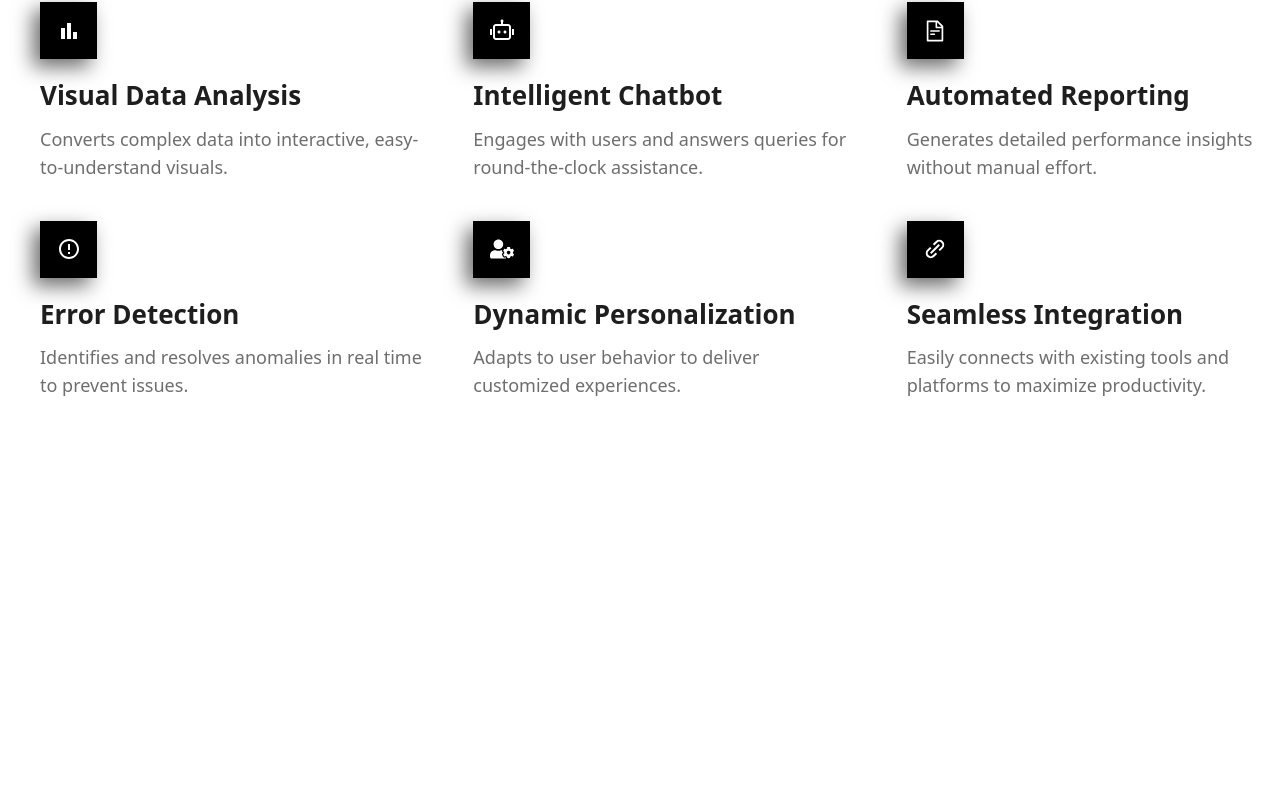
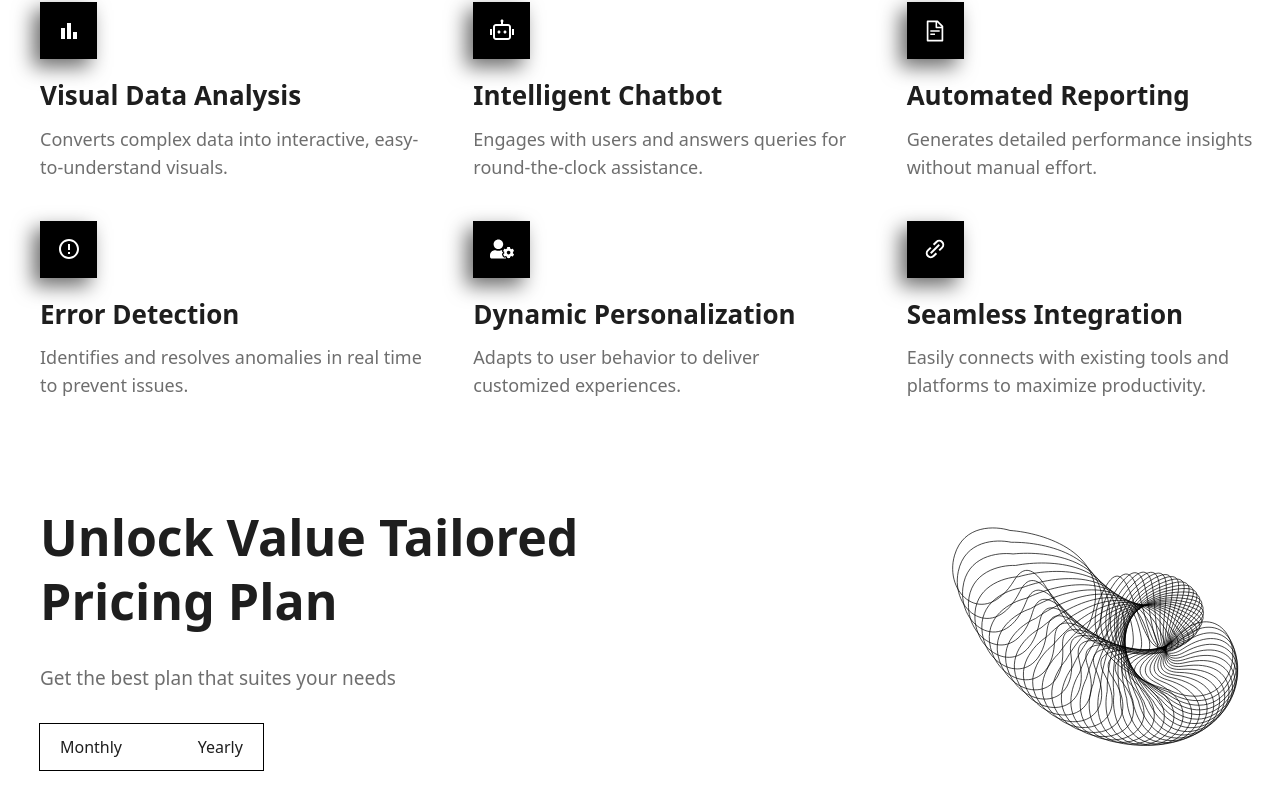
Before and after one commit to Napolite/optimal, a React (Vite) app: page / in a window 1280 px wide. Shown: the part 909-1719 px from the top of the page. Before the commit the page ends 1328 px from the top, so only its background shows below. Built offline with nearby package versions, Linux system fonts and the light colour scheme.

Commit message:
becausd I just want to commit

```diff
--- a/src/App.tsx
+++ b/src/App.tsx
@@ -1,12 +1,14 @@
 import "./App.css";
 import Navbar from "./components/Navbar/navbar";
 import Landing from "./pages/Landing/landing";
+import Pricing from "./pages/pricing";
 
 function App() {
   return (
     <>
       <Navbar />
       <Landing />
+      <Pricing />
     </>
   );
 }
--- /dev/null
+++ b/src/components/pricingbox/pricebox.tsx
@@ -0,0 +1,52 @@
+function PriceBox() {
+  const plans = [
+    {
+      name: "Basic Plan",
+      pricing: {
+        monthly: 79.99,
+        quarterly: 239.97,
+        yearly: 959.88,
+      },
+      perks: [
+        "Intelligent Data Processing for small datasets",
+        "AI-Powered Chatbots with basic functionalities",
+        "Limited Sentiment Analysis (up to 500 entries/month)",
+        "Standard support and onboarding",
+      ],
+    },
+    {
+      name: "VIP Plan",
+      pricing: {
+        monthly: 119.99,
+        quarterly: 359.97,
+        yearly: 1439.88,
+      },
+      perks: [
+        "Advanced Data Processing with real-time analytics",
+        "AI-Powered Chatbots with customization options",
+        "Fraud Detection capabilities",
+        "Sentiment Analysis for medium-scale projects (up to 2,000 entries/month)",
+        "Priority email support",
+      ],
+    },
+    {
+      name: "Premium Plan",
+      pricing: {
+        monthly: 169.69,
+        quarterly: 509.07,
+        yearly: 2036.28,
+      },
+      perks: [
+        "Unlimited Data Processing with predictive analytics",
+        "AI-Powered Chatbots with multilingual support",
+        "Fraud Detection with advanced alerting",
+        "Comprehensive Sentiment Analysis (unlimited entries)",
+        "Image Recognition and Adaptive Learning Models",
+      ],
+    },
+  ];
+
+  return <></>;
+}
+
+export default PriceBox;
--- /dev/null
+++ b/src/pages/pricing.tsx
@@ -0,0 +1,30 @@
+import { useState } from "react";
+import PricingImg from "../assets/solution.svg";
+
+function Pricing() {
+  const [clicked, setClicked] = useState<"Monthly" | "Yearly">("Monthly");
+  return (
+    <div className="mt-[100px] mb-[100px]">
+      <div className="w-full flex items-center justify-between h-[236.39px] ">
+        <div>
+          <div className="text-[50px] w-[648px] font-[700] tracking-[-6%] leading-[129%] ">
+            Unlock Value Tailored Pricing Plan
+          </div>
+          <p className="w-[697px] text-[19px] text-[rgba(110,110,110,1)] mb-[20px] tracking-[-6%] leading-[156%] mt-[30px]">
+            Get the best plan that suites your needs
+          </p>
+          <div className=" w-[222.86px] h-[46.39px] ring-1 ring-[black] flex justify-between items-center px-[20px] mt-[30px]">
+            <button onClick={() => setClicked("Monthly")}>Monthly</button>
+            <button onClick={() => setClicked("Yearly")}>Yearly</button>
+          </div>
+        </div>
+        <div>
+          <img src={PricingImg} className="h-full w-[291.29px]" />
+        </div>
+      </div>
+      <div></div>
+    </div>
+  );
+}
+
+export default Pricing;
```
